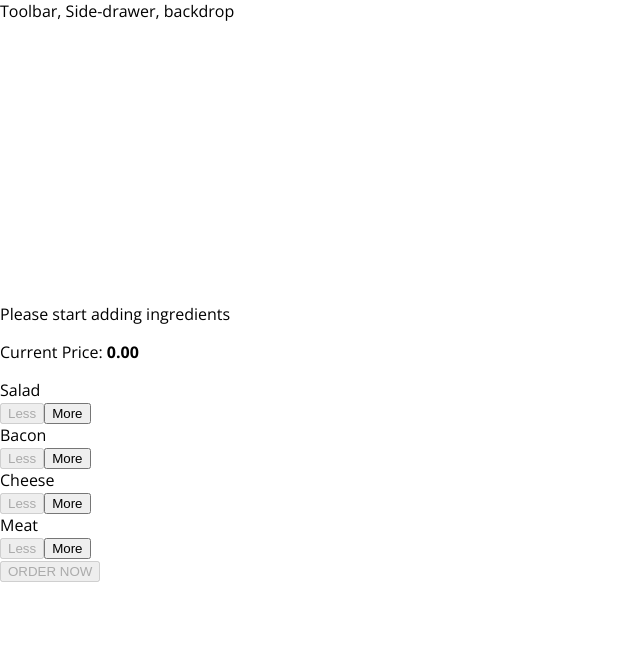
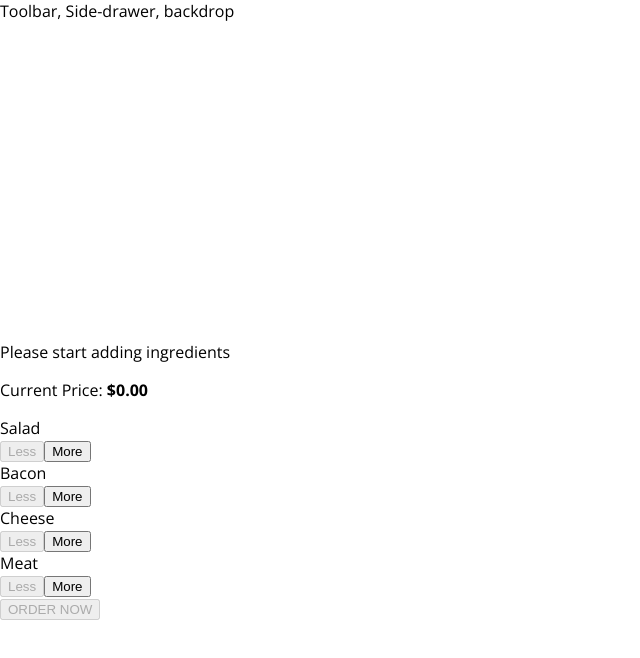
Before and after one commit to logikevcoder/burger-builder, a React app: page / in a window 1280 px wide. Shown: the top 658 px of the page, without its empty margins (0-640 px from the left). Built offline with nearby package versions, Linux system fonts and the light colour scheme.

Commit message:
added the total price to the order summary on the modal

```diff
--- a/src/components/Burger/BuildControls/BuildControls.js
+++ b/src/components/Burger/BuildControls/BuildControls.js
@@ -12,7 +12,7 @@ const controls = [
 const buildControls = (props) => (
 
   <div className={classes.BuildControls}>
-    <p>Current Price: <strong>{props.price.toFixed(2)}</strong></p>
+    <p>Current Price: <strong>${props.price.toFixed(2)}</strong></p>
     {controls.map(ctrl => ( // each object in controls array
       <BuildControl
         key={ctrl.label}
--- a/src/components/OrderSummary/OrderSummary.js
+++ b/src/components/OrderSummary/OrderSummary.js
@@ -19,8 +19,8 @@ const orderSummary = (props) => {
       <ul>
         {ingredientSummary}
       </ul>
-
-      <p>Continue to Checkout? </p>
+      <p>Order Price: <strong>${props.price.toFixed(2)}</strong></p>
+      <p>Continue to Checkout?</p>
       <Button btnType='Danger' clicked={props.purchaseCancelled}>CANCEL</Button>
       <Button btnType='Success' clicked={props.purchaseContinued}>CONTINUE</Button>
     </Aux>
--- a/src/containers/BurgerBuilder/BurgerBuilder.js
+++ b/src/containers/BurgerBuilder/BurgerBuilder.js
@@ -96,8 +96,9 @@ class BurgerBuilder extends Component {
         <Modal show={this.state.purchasing} modalClosed={this.purchaseCancelHandler}>
           <OrderSummary
             ingredients={this.state.ingredients}
+            price={this.state.totalPrice}
             purchaseContinued={this.purchaseContinueHandler}
-            purchaseCancelled={this.purchaseContHandler} />
+            purchaseCancelled={this.purchaseCancelHandler} />
         </Modal>
         <Burger ingredients={this.state.ingredients}/>
 
```
